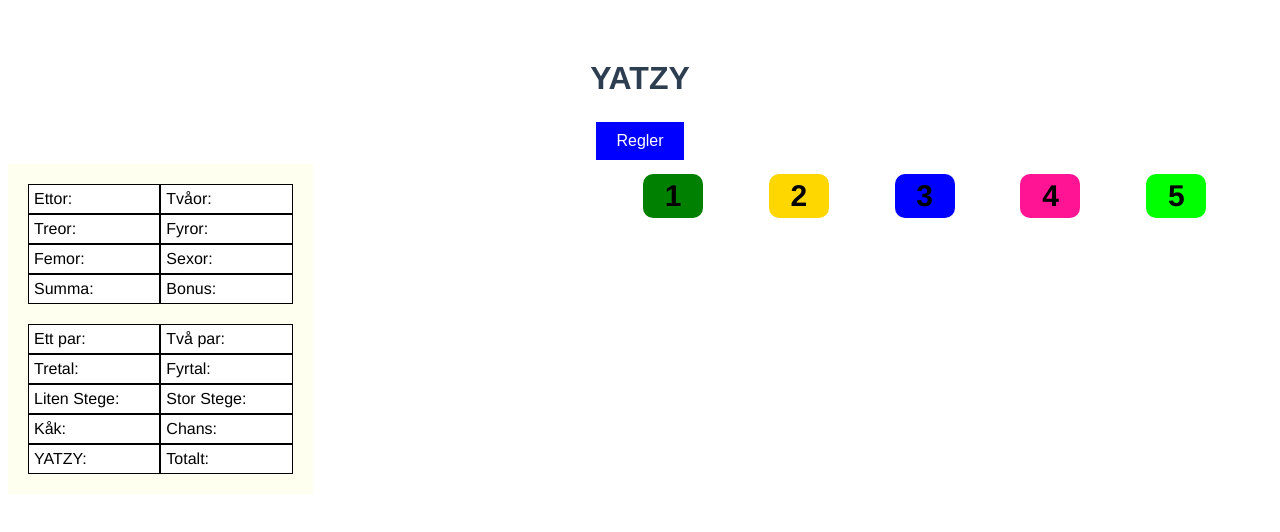
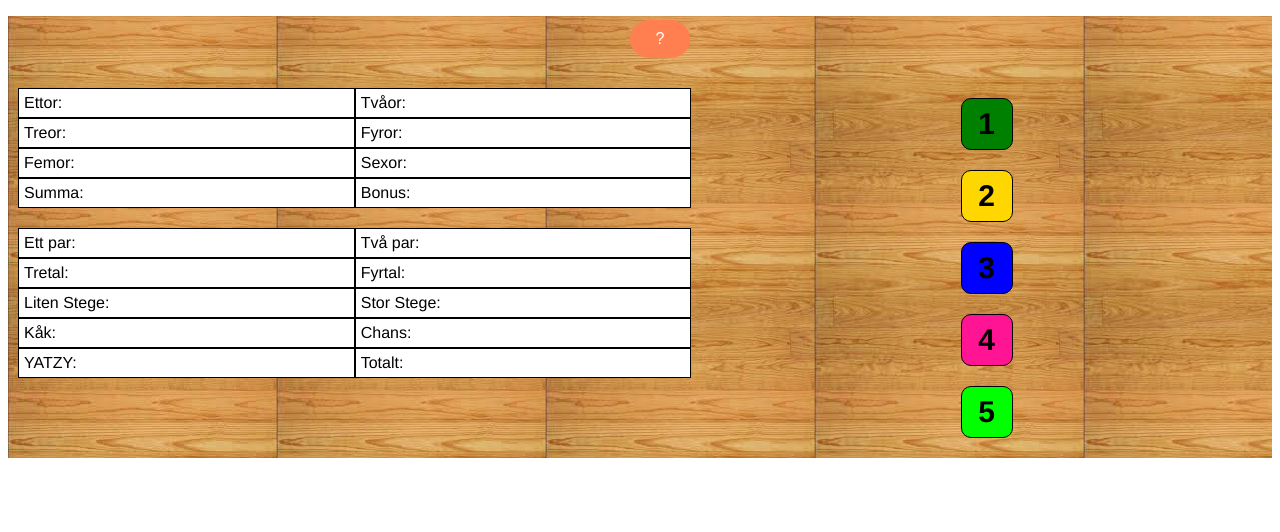
Before and after one commit to Saltkatt/YatzyGame, a Vue app: page / in a window 1280 px wide. Shown: the top 532 px of the page. Built offline with nearby package versions, Linux system fonts and the light colour scheme; the HTML template or start-up script is replaced by a standard one.

Commit message:
Adjusted layout

```diff
--- a/src/App.vue
+++ b/src/App.vue
@@ -1,12 +1,7 @@
 <template>
   <div id="app">
-    <!-- <img alt="Vue logo" src="./assets/logo.png"> -->
+
     <Main></Main>
-
-    <div class="main-layout">
-    <Protocol></Protocol>
-    <Dice></Dice>
-    </div>
 
 
   </div>
@@ -14,16 +9,11 @@
 
 <script>
 import Main from './components/Main.vue'
-import Protocol from './components/Protocol.vue'
-import Dice from './components/Dice.vue'
-
-
 export default {
   name: 'app',
   components: {
     Main,
-    Protocol,
-    Dice,
+
   }
 }
 </script>
@@ -35,13 +25,10 @@ export default {
   -moz-osx-font-smoothing: grayscale;
   text-align: center;
   color: #2c3e50;
-  margin-top: 60px;
+
+  background-image: url("./assets/wood-table.jpg");
 }
 
-.main-layout{
-  display: grid;
-  grid-template-columns: auto auto;
-}
 
 .btn{
   background-color:sienna;
@@ -53,4 +40,15 @@ export default {
 .btn:hover{
   filter:brightness(15%)
 }
+
+/* Desktop */
+@media screen and (min-width: 501px){
+
+
+}
+
+/* Small Screen */
+@media screen and (max-width: 500px){
+
+}
 </style>
--- a/src/components/Dice.vue
+++ b/src/components/Dice.vue
@@ -28,23 +28,23 @@ export default {
 
 /* Playing field */
 .field{
-    display: grid;
-    align-content: center;
     justify-content: space-evenly;
-    grid-template-columns: 60px 60px 60px 60px 60px;
-    grid-gap: 10px;
+    align-items: center;
     padding:10px;
-    grid-area: f;
 }
 
 .field > div{
-    background-color: chartreuse;
     text-align: center;
     font-size: 30px;
     font-weight: bolder;
     color: black;
+    margin: 10px;
+    width: 50px;
+    line-height: 40px;
     padding: 5px 0;
     border-radius: 10px;
+    border: 1px solid black;
+
 }
 /* Dice */
 .field > div:hover{
@@ -53,18 +53,49 @@ export default {
 
 .field div:nth-child(1) {
     background-color: green;
+    cursor: pointer;
 }
 .field div:nth-child(2) {
     background-color: gold;
+    cursor: pointer;
 }
 .field div:nth-child(3) {
     background-color: blue;
+    cursor: pointer;
 }
 .field div:nth-child(4) {
     background-color: deeppink;
+    cursor: pointer;
 }
 .field div:nth-child(5) {
     background-color:lime;
+    cursor: pointer;
+}
+
+/* Desktop */
+@media screen and (min-width: 501px) {
+  .field{
+    display: flex;
+    flex-flow: column wrap;
+    justify-content: space-evenly;
+    align-items: center;
+    padding:10px;
+}
+
+
+}
+
+/* Small Screen */
+@media screen and (max-width: 500px) {
+    .field{
+        display: flex;
+        flex-flow: row wrap;
+    }
+
+    .field > div:hover{
+    box-shadow: 0 12px 16px 0 rgba(0,0,0,0.24), 0 17px 50px 0 rgba(0,0,0,0.19);
+}
+
 }
 
 </style>
--- a/src/components/Main.vue
+++ b/src/components/Main.vue
@@ -1,20 +1,44 @@
 <template>
-    <div>
-    <h1>YATZY</h1>
-    <button class="btn btn1">Regler</button>
-</div>
+    <div class="container">
+         <header>
+        <!-- Navigation Bar -->
+            <nav class="nav-bar">
+                <ul>
+                    <button class="btn rulesButton" @click="showRules()">?</button>
+                </ul>
+
+            </nav>
+    </header>
+
+        <div class="main-layout">
+        <Protocol></Protocol>
+        <Dice></Dice>
+        </div>
+
+    </div>
 </template>
 
 <script>
+import Protocol from '../components/Protocol.vue'
+import Dice from '../components/Dice.vue'
 export default {
-    name: "Main"
+    name: "Main",
+    components: {
+        Protocol,
+        Dice
+    }
+
 };
 </script>
 
 <style scoped>
+
+
+
 .btn {
-    background-color: blue;
+    background-color:coral;
     border: none;
+    border-radius: 20px;
     color: white;
     padding: 10px 20px;
     text-align: center;
@@ -23,10 +47,20 @@ export default {
     font-size: 16px;
     margin: 4px 2px;
     cursor: pointer;
+    width: 60px;
 }
 
-.btn1:hover{
+.btn:hover{
     box-shadow: 0 12px 16px 0 rgba(0,0,0,0.24), 0 17px 50px 0 rgba(0,0,0,0.19);
 
 }
+
+/* Desktop */
+@media screen and (min-width: 501px){
+  .main-layout{
+  display: grid;
+  grid-template-columns: auto auto;
+}
+
+}
 </style>
--- a/src/components/Protocol.vue
+++ b/src/components/Protocol.vue
@@ -46,15 +46,18 @@ export default {
 <style scoped>
 
 .protocol-area{
-    width: 50%;
-    background-color: ivory;
+    /* background-color: ivory; */
     justify-content: center;
-    padding: 10px;
+
+
 }
 
 
 /* Desktop */
 @media screen and(min-width: 501px){
+    .protocol-area{
+        width: 80%;
+    }
 
 }
 
@@ -109,6 +112,9 @@ export default {
 /* Mobile */
 
 @media screen and (max-width: 500px) {
+    .protocol-area{
+        width: 100%;
+    }
 
 }
 
```
Lines whose indentation alone changed are shown as unchanged.
